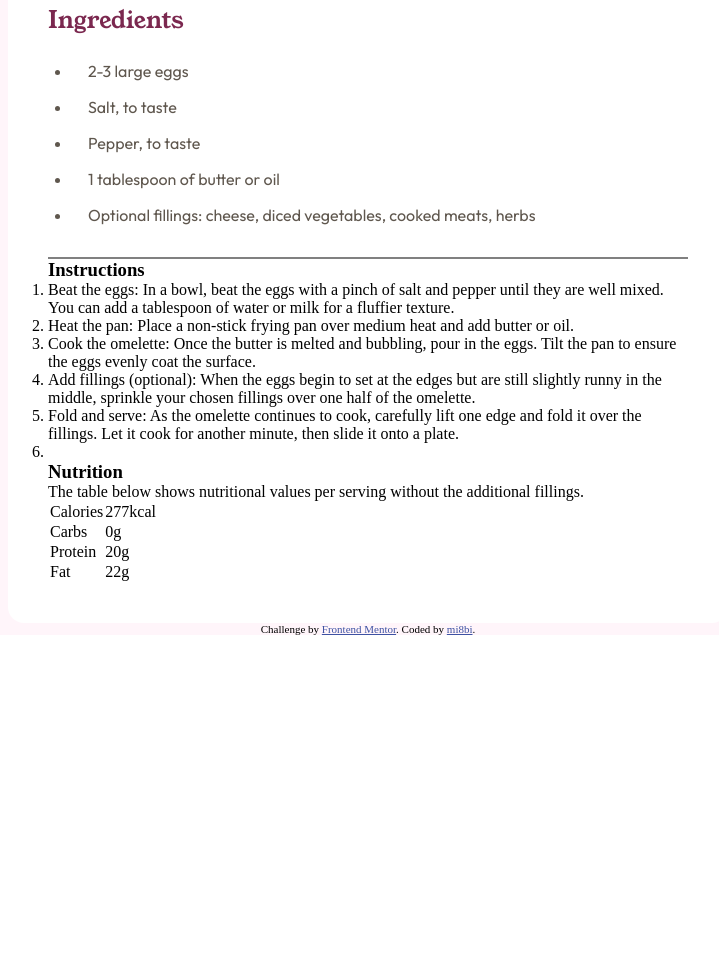
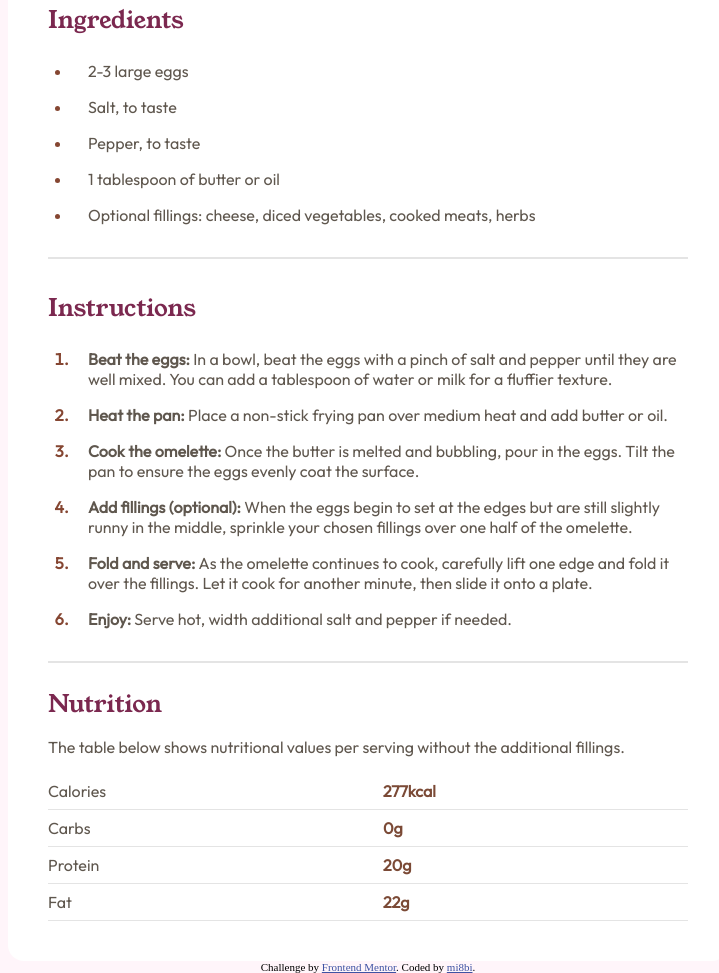
Before and after one commit to mi8bi/recipe-page, a website: page index.html in a window 1280 px wide. Shown: the part 756-1729 px from the top of the page, without its empty margins (272-991 px from the left). Before the commit the page ends 1391 px from the top, so only its background shows below. Drawn offline with Linux system fonts and the light colour scheme.

Commit message:
index.html style.css fix

```diff
--- a/index.html
+++ b/index.html
@@ -65,34 +65,37 @@
         </ul>
       </div>
 
-      <hr noshade>
+      <hr>
 
       <div class="instructions-container">
         <h3>Instructions</h3>
         <ol>
           <li>
-            Beat the eggs: In a bowl, beat the eggs with a pinch of salt and pepper until they are well mixed.
+            <span>Beat the eggs: </span>In a bowl, beat the eggs with a pinch of salt and pepper until they are well mixed.
             You can add a tablespoon of water or milk for a fluffier texture.
           </li>
           <li>
-             Heat the pan: Place a non-stick frying pan over medium heat and add butter or oil.
+             <span>Heat the pan: </span>Place a non-stick frying pan over medium heat and add butter or oil.
           </li>
           <li>
-            Cook the omelette: Once the butter is melted and bubbling, pour in the eggs. Tilt the pan to ensure
+            <span>Cook the omelette: </span>Once the butter is melted and bubbling, pour in the eggs. Tilt the pan to ensure
             the eggs evenly coat the surface.
           </li>
           <li>
-            Add fillings (optional): When the eggs begin to set at the edges but are still slightly runny in the
+            <span>Add fillings (optional): </span>When the eggs begin to set at the edges but are still slightly runny in the
             middle, sprinkle your chosen fillings over one half of the omelette.
           </li>
           <li>
-            Fold and serve: As the omelette continues to cook, carefully lift one edge and fold it over the
+            <span>Fold and serve: </span>As the omelette continues to cook, carefully lift one edge and fold it over the
             fillings. Let it cook for another minute, then slide it onto a plate.
           </li>
           <li>
+            <span>Enjoy: </span>Serve hot, width additional salt and pepper if needed.
           </li>
         </ol>
       </div>
+
+      <hr>
 
       <div class="nutrition-container">
         <h3>Nutrition</h3>
@@ -102,22 +105,23 @@
         <table>
           <tr>
               <td>Calories</td>
-            <td>277kcal</td>
+              <td class="value">277kcal</td>
           </tr>
           <tr>
               <td>Carbs</td>
-            <td>0g</td>
+              <td class="value">0g</td>
           </tr>
           <tr>
               <td>Protein</td>
-            <td>20g</td>
+              <td class="value">20g</td>
           </tr>
           <tr>
               <td>Fat</td>
-            <td>22g</td>
+              <td class="value">22g</td>
           </tr>
       </table>
       </div>
+
 
     </section>
     <div class="attribution">
--- a/style.css
+++ b/style.css
@@ -90,7 +90,8 @@ section > img {
     padding-left: 24px;
 }
 
-.preparation-time span {
+.preparation-time span,
+.instructions-container span{
     font-family: "Outfit";
     font-size: 16px;
     font-weight: 700;
@@ -101,18 +102,23 @@ section > img {
     margin-bottom: 32px;
 }
 
-.ingredients {
+.ingredients,
+.instructions-container > h3,
+.nutrition-container > h3{
     font-family: "Young Serif";
     font-size: 24px;
     font-weight: 400;
     color: hsl(332, 51%, 32%);
 }
 
-.ingredients-container ul {
+.ingredients-container ul,
+.instructions-container ol,
+.nutrition-container{
     margin-top: 24px;
 }
 
-.ingredients-container li {
+.ingredients-container li,
+.instructions-container li{
     margin-left: 24px;
     margin-top: 16px;
     padding-left: 16px;
@@ -122,8 +128,78 @@ section > img {
     color: hsl(30, 10%, 34%);
 }
 
-section hr:nth-child(1) {
+section hr {
     border: none;
     height: 2px;
-    background-color: hsl(24, 5%, 18%);
+    background-color: rgb(228, 228, 228);
 }
+
+.instructions-container {
+    margin-top: 32px;
+    margin-bottom: 32px;
+}
+
+ul li::marker{
+    color: hsl(14, 45%, 36%);
+}
+
+ol li::marker {
+    color: hsl(14, 45%, 36%);
+    font-weight: bold;
+}
+
+.nutrition-container > p {
+    margin-top: 16px;
+    margin-bottom: 16px;
+    font-family: "Outfit";
+    font-size: 16px;
+    font-weight: 400;
+    color: hsl(30, 10%, 34%);
+}
+
+table {
+    width: 100%;
+    border-collapse: collapse;
+    font-family: "Outfit";
+    font-size: 16px;
+    font-weight: 400;
+    color: hsl(30, 10%, 34%);
+}
+
+td {
+    padding: 8px 0;
+    border-bottom: 1px solid rgb(228, 228, 228);
+}
+
+.value {
+    font-weight: bold;
+    color: #7b4a36;
+}
+
+@media screen and (max-width: 720px) {
+
+    main {
+        background-color: #fff;
+    }
+
+    section {
+        padding: 0px;
+        width: 100%;
+        background-color: hsl(0, 0%, 100%);
+        border-radius: 0px;
+        overflow: auto;
+    }
+
+    section > img {
+        width: 100%;
+        border-radius: 0px;
+    }
+
+    .title-container,
+    .preparation-time,
+    .ingredients-container,
+    .instructions-container,
+    .nutrition-container {
+        margin: 32px;
+    }
+}
```
Lines whose indentation alone changed are shown as unchanged.
